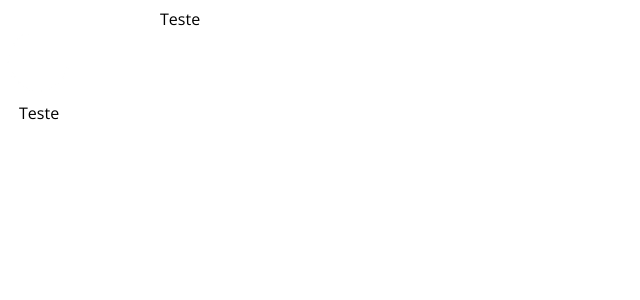
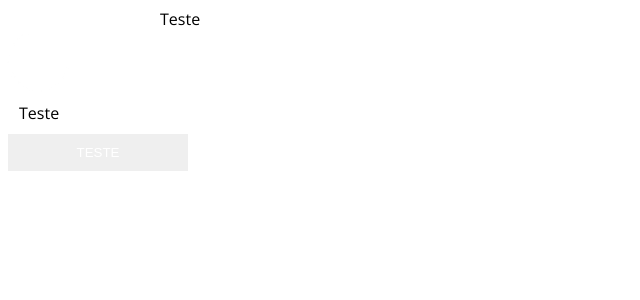
Before and after one commit to dtoloto/wefit-app, a Next.js app: page / in a window 1280 px wide. Shown: the top 300 px of the page, without its empty margins (0-640 px from the left). Built offline with nearby package versions, Linux system fonts and the light colour scheme.

Commit message:
feat add button

```diff
--- /dev/null
+++ b/src/app/atomic-components/atoms/Button/component.index.tsx
@@ -0,0 +1,12 @@
+'use client'
+import React from 'react'
+import { IButton } from './component.types'
+import { StyledButton } from './component.styles'
+
+export const Button = ({ children, colorSchema = 'primary', block, onClick }: IButton) => {
+  return (
+    <StyledButton onClick={onClick} colorSchema={colorSchema} block={block}>
+      {children}
+    </StyledButton>
+  )
+}
--- /dev/null
+++ b/src/app/atomic-components/atoms/Button/component.styles.ts
@@ -0,0 +1,28 @@
+import styled from 'styled-components'
+import { IButton } from './component.types'
+
+export const StyledButton = styled.button<IButton>`
+  appearance: none;
+  -moz-appearance: none;
+  -webkit-appearance: none;
+  text-transform: uppercase;
+
+  color: #ffffff;
+  background-color: ${({ theme, colorSchema = 'primary' }) => theme.colors?.[colorSchema]};
+  border: none;
+  border-radius: ${({ theme }) => theme.borderRadius};
+  padding: 11px;
+  min-width: 180px;
+  transition: filter 0.3s;
+  cursor: pointer;
+
+  &:hover {
+    filter: brightness(0.9);
+  }
+
+  ${({ block }) =>
+    block &&
+    `
+    width: 100%;
+  `}
+`
--- /dev/null
+++ b/src/app/atomic-components/atoms/Button/component.types.ts
@@ -0,0 +1,8 @@
+import { ReactNode } from 'react'
+
+export interface IButton {
+  children: ReactNode
+  colorSchema?: 'primary' | 'secondary'
+  onClick?: () => void
+  block?: boolean
+}
--- /dev/null
+++ b/src/app/atomic-components/atoms/Button/index.ts
@@ -0,0 +1,2 @@
+export * from './component.index'
+export * from './component.types'
--- a/src/app/page.tsx
+++ b/src/app/page.tsx
@@ -1,4 +1,5 @@
 import { Container } from './atomic-components/atoms'
+import { Button } from './atomic-components/atoms/Button'
 import { Card } from './atomic-components/atoms/Card'
 import { Loader } from './atomic-components/atoms/Loader'
 
@@ -8,6 +9,7 @@ export default function Home() {
       <Container>Teste</Container>
       <Loader />
       <Card>Teste</Card>
+      <Button colorSchema="primary">Teste</Button>
     </main>
   )
 }
```
Also changed, not shown: 1 other file (tests, documents, lock files or other folders).
